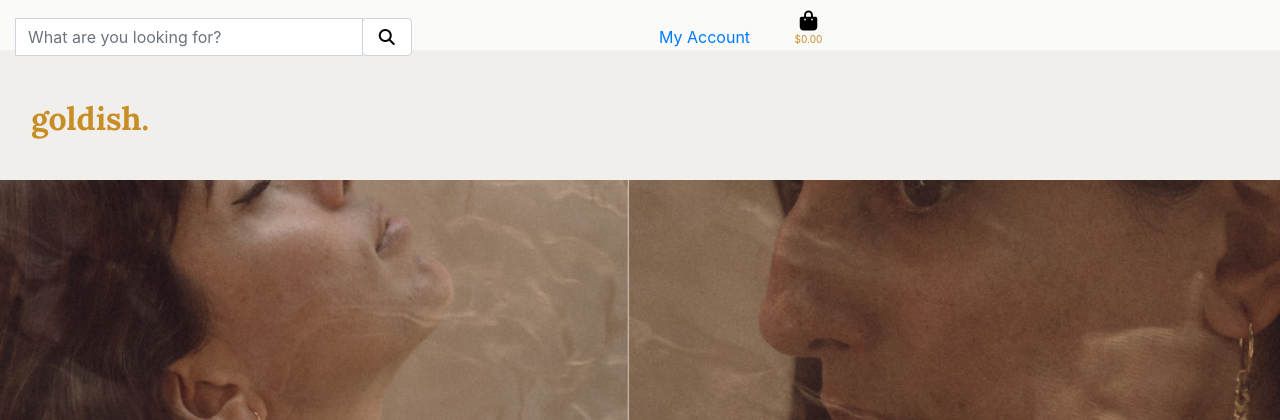
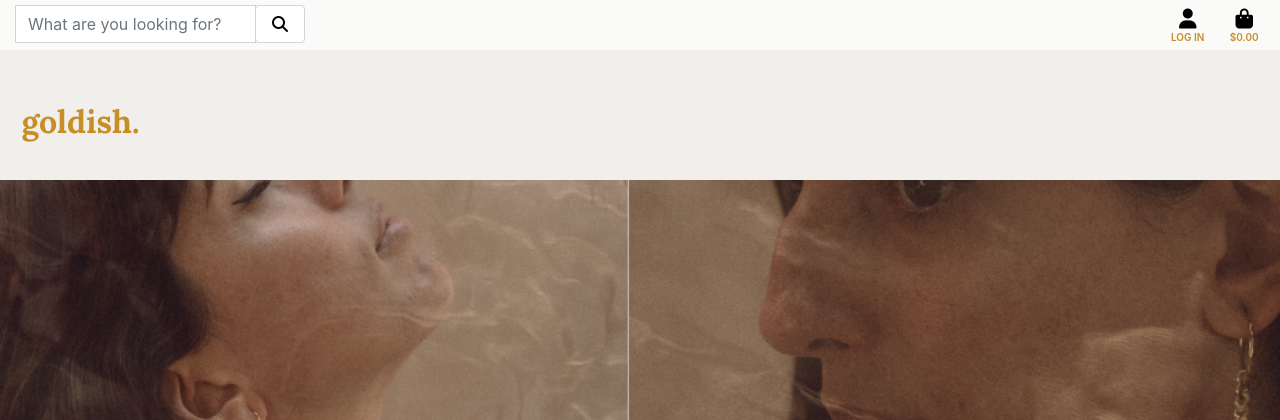
Before and after one commit to kristinabog/goldish, a Django app: page / in a window 1280 px wide. Shown: the top 420 px of the page. Run offline with Django 3.2, Linux system fonts and the light colour scheme; some libraries are stand-ins or nearby versions.

Commit message:
Added styling to navbar icons

```diff
--- a/static/css/base.css
+++ b/static/css/base.css
@@ -26,9 +26,28 @@ html {
     color: #c98d26;
 }
 
-.price-cart {
+.search-bar {
+    margin-top: 5px;
+}
+
+.search-input {
+    border-right: 0;
+}
+
+.search-icon {
+    border-left:0 solid transparent;
+    background:transparent;
+}
+
+.nav-text {
     font-size: 10px;
     color: #c98d26;
+    font-weight: 600;
+    text-transform: uppercase;
+}
+
+.nav-link {
+    padding: 0.4rem 0.4rem 0rem 0.4rem;
 }
 
 .logo-link {
--- a/templates/base.html
+++ b/templates/base.html
@@ -36,13 +36,13 @@
   <body>
     <header class="container-fluid fixed-top">
     <div class="row" id="navbar-1">
-        <div class="col-12 col-lg-4 my-auto py-1 py-lg-0">
+        <div class="col-3 py-1 py-lg-0 search-bar">
             <form method="GET" action="">
-                <div class="input-group w-100">
+                <div class="input-group w-100 search-input">
                     <input class="form-control rounded-0" type="text" name="q" placeholder="What are you looking for?">
                     <div class="input-group-append">
                         <button class="form-control" type="submit">
-                            <span class="icon">
+                            <span class="icon search-icon">
                                 <i class="fas fa-search"></i>
                             </span>
                         </button>
@@ -50,12 +50,15 @@
                 </div>
             </form>
         </div>
-        <div class="col-12 col-lg-4 my-auto py-1 py-lg-0">
+        <div class="col-9 my-auto py-1 py-lg-0">
             <ul class="list-inline list-unstyled text-center text-lg-right my-auto">
                 <li class="list-inline-item dropdown">
                     <a class="text-black nav-link" href="#" id="user-options" data-toggle="dropdown" aria-haspopup="true" aria-expanded="false">
                         <div class="text-center">
-                            <p>My Account</p>
+                            <div><i class="fas fa-user fa-lg"></i></div>
+                            <p class="nav-text">
+                                Log In
+                            </p>
                         </div>
                     </a>
                     <div class="dropdown-menu border-0" aria-labelledby="user-options">
@@ -75,7 +78,7 @@
                     <a class="{% if grand_total %}text-info font-weight-bold{% else %}text-black{% endif %} nav-link" href="">
                         <div class="text-center">
                             <div><i class="fas fa-shopping-bag fa-lg"></i></div>
-                            <p class="price-cart my-0">
+                            <p class="price-cart my-0 nav-text">
                                 {% if grand_total %}
                                     ${{ grand_total|floatformat:2 }}
                                 {% else %}
```
